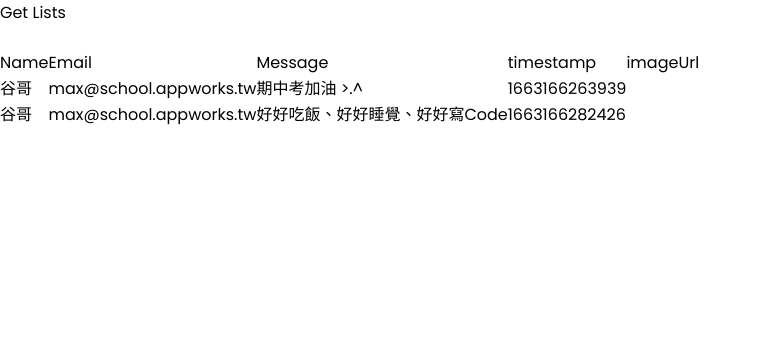
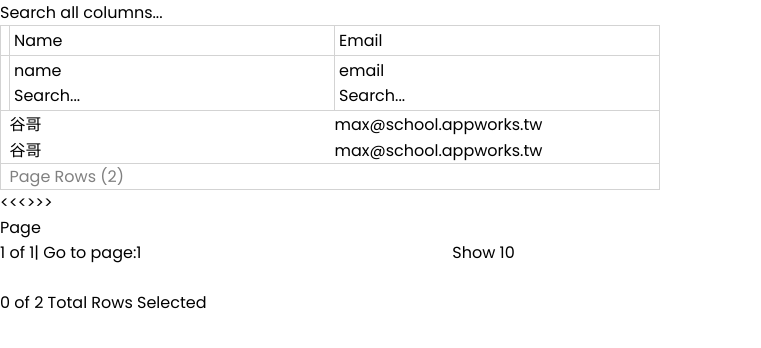
Before and after one commit to himyjan/Front-End-Class-Midterm, a React (Create React App) app: page /messages in a window 1280 px wide. Shown: the top 348 px of the page, without its empty margins (0-761 px from the left). Built offline with nearby package versions, Linux system fonts and the light colour scheme; data requests are answered from the project's data file.

Commit message:
add search

```diff
--- a/src/pages/Messages.tsx
+++ b/src/pages/Messages.tsx
@@ -1,36 +1,22 @@
 /* eslint-disable jsx-a11y/alt-text */
 import axios from 'axios';
-import { useEffect, useState } from 'react';
+import { useEffect, useMemo, useRef, useState } from 'react';
 import { Props } from '../types/styleComponentsType';
 import { Record } from '../types/JsonServerDataType';
 import {
-  createColumnHelper,
+  Column,
+  ColumnDef,
   flexRender,
   getCoreRowModel,
+  getFilteredRowModel,
+  getPaginationRowModel,
+  Table,
   useReactTable,
 } from '@tanstack/react-table';
 
-const columnHelper = createColumnHelper<Record>();
-
-const columns = [
-  columnHelper.accessor('name', {
-    header: () => <div>Name</div>,
-  }),
-  columnHelper.accessor('email', {
-    header: () => <div>Email</div>,
-  }),
-  columnHelper.accessor('message', {
-    header: () => <div>Message</div>,
-  }),
-  columnHelper.accessor('timestamp', {
-    header: () => <div>timestamp</div>,
-  }),
-  columnHelper.accessor('imageUrl', {
-    header: () => <div>imageUrl</div>,
-  }),
-];
 function Messages({ className }: Props) {
-  const [data, setData] = useState<Record[]>([]);
+  const [rowSelection, setRowSelection] = useState({});
+  const [globalFilter, setGlobalFilter] = useState('');
 
   const baseURL = 'http://localhost:3004/messages';
 
@@ -44,79 +30,284 @@ function Messages({ className }: Props) {
     getJsonServerRecord();
   }, []);
 
+  const columns = useMemo<ColumnDef<Record>[]>(
+    () => [
+      {
+        id: 'select',
+        header: ({ table }) => (
+          <IndeterminateCheckbox
+            {...{
+              checked: table.getIsAllRowsSelected(),
+              indeterminate: table.getIsSomeRowsSelected(),
+              onChange: table.getToggleAllRowsSelectedHandler(),
+            }}
+          />
+        ),
+        cell: ({ row }) => (
+          <div className="px-1">
+            <IndeterminateCheckbox
+              {...{
+                checked: row.getIsSelected(),
+                indeterminate: row.getIsSomeSelected(),
+                onChange: row.getToggleSelectedHandler(),
+              }}
+            />
+          </div>
+        ),
+      },
+      {
+        header: 'Name',
+        footer: (props) => props.column.id,
+        columns: [
+          {
+            accessorKey: 'name',
+            cell: (info) => info.getValue(),
+            footer: (props) => props.column.id,
+          },
+        ],
+      },
+      {
+        header: 'Email',
+        footer: (props) => props.column.id,
+        columns: [
+          {
+            accessorKey: 'email',
+            header: () => 'email',
+            footer: (props) => props.column.id,
+          },
+        ],
+      },
+    ],
+    []
+  );
+
+  const [data, setData] = useState<Record[]>([]);
+
   const table = useReactTable({
     data,
     columns,
+    state: {
+      rowSelection,
+    },
+    onRowSelectionChange: setRowSelection,
     getCoreRowModel: getCoreRowModel(),
+    getFilteredRowModel: getFilteredRowModel(),
+    getPaginationRowModel: getPaginationRowModel(),
+    debugTable: true,
   });
 
   return (
     <div className={className}>
-      <div className="container">
-        <div className="title-bar">
-          <button className="btn btn-primary" onClick={getJsonServerRecord}>
-            Get Lists
-          </button>
-          <div className="" />
+      <div className="p-2">
+        <div>
+          <input
+            value={globalFilter ?? ''}
+            onChange={(e) => setGlobalFilter(e.target.value)}
+            className="p-2 font-lg shadow border border-block"
+            placeholder="Search all columns..."
+          />
         </div>
-        <br />
-
-        <div className="p-2">
+        <div className="h-2" />
         <table>
           <thead>
             {table.getHeaderGroups().map((headerGroup) => (
               <tr key={headerGroup.id}>
-                  {headerGroup.headers.map((header) => (
-                    <th key={header.id}>
-                      {header.isPlaceholder
-                        ? null
-                        : flexRender(
+                {headerGroup.headers.map((header) => {
+                  return (
+                    <th key={header.id} colSpan={header.colSpan}>
+                      {header.isPlaceholder ? null : (
+                        <>
+                          {flexRender(
                             header.column.columnDef.header,
                             header.getContext()
                           )}
+                          {header.column.getCanFilter() ? (
+                            <div>
+                              <Filter column={header.column} table={table} />
+                            </div>
+                          ) : null}
+                        </>
+                      )}
                     </th>
-                  ))}
+                  );
+                })}
               </tr>
             ))}
           </thead>
           <tbody>
-              {table.getRowModel().rows.map((row) => (
+            {table.getRowModel().rows.map((row) => {
+              return (
                 <tr key={row.id}>
-                  {row.getVisibleCells().map((cell) => (
+                  {row.getVisibleCells().map((cell) => {
+                    return (
                       <td key={cell.id}>
                         {flexRender(
                           cell.column.columnDef.cell,
                           cell.getContext()
                         )}
                       </td>
-                  ))}
+                    );
+                  })}
                 </tr>
-              ))}
+              );
+            })}
           </tbody>
           <tfoot>
-              {table.getFooterGroups().map((footerGroup) => (
-                <tr key={footerGroup.id}>
-                  {footerGroup.headers.map((header) => (
-                    <th key={header.id}>
-                      {header.isPlaceholder
-                        ? null
-                        : flexRender(
-                            header.column.columnDef.footer,
-                            header.getContext()
-                          )}
-                    </th>
-                  ))}
+            <tr>
+              <td className="p-1">
+                <IndeterminateCheckbox
+                  {...{
+                    checked: table.getIsAllPageRowsSelected(),
+                    indeterminate: table.getIsSomePageRowsSelected(),
+                    onChange: table.getToggleAllPageRowsSelectedHandler(),
+                  }}
+                />
+              </td>
+              <td colSpan={20}>
+                Page Rows ({table.getRowModel().rows.length})
+              </td>
             </tr>
-              ))}
           </tfoot>
         </table>
-          <div className="h-4" />
-          {/* <button onClick={() => rerender()} className="border p-2">
-            Rerender
-          </button> */}
+        <div className="h-2" />
+        <div className="flex items-center gap-2">
+          <button
+            className="border rounded p-1"
+            onClick={() => table.setPageIndex(0)}
+            disabled={!table.getCanPreviousPage()}
+          >
+            {'<<'}
+          </button>
+          <button
+            className="border rounded p-1"
+            onClick={() => table.previousPage()}
+            disabled={!table.getCanPreviousPage()}
+          >
+            {'<'}
+          </button>
+          <button
+            className="border rounded p-1"
+            onClick={() => table.nextPage()}
+            disabled={!table.getCanNextPage()}
+          >
+            {'>'}
+          </button>
+          <button
+            className="border rounded p-1"
+            onClick={() => table.setPageIndex(table.getPageCount() - 1)}
+            disabled={!table.getCanNextPage()}
+          >
+            {'>>'}
+          </button>
+          <span className="flex items-center gap-1">
+            <div>Page</div>
+            <strong>
+              {table.getState().pagination.pageIndex + 1} of{' '}
+              {table.getPageCount()}
+            </strong>
+          </span>
+          <span className="flex items-center gap-1">
+            | Go to page:
+            <input
+              type="number"
+              defaultValue={table.getState().pagination.pageIndex + 1}
+              onChange={(e) => {
+                const page = e.target.value ? Number(e.target.value) - 1 : 0;
+                table.setPageIndex(page);
+              }}
+              className="border p-1 rounded w-16"
+            />
+          </span>
+          <select
+            value={table.getState().pagination.pageSize}
+            onChange={(e) => {
+              table.setPageSize(Number(e.target.value));
+            }}
+          >
+            {[10, 20, 30, 40, 50].map((pageSize) => (
+              <option key={pageSize} value={pageSize}>
+                Show {pageSize}
+              </option>
+            ))}
+          </select>
+        </div>
+        <br />
+        <div>
+          {Object.keys(rowSelection).length} of{' '}
+          {table.getPreFilteredRowModel().rows.length} Total Rows Selected
         </div>
       </div>
     </div>
   );
 }
+
+function Filter({
+  column,
+  table,
+}: {
+  column: Column<any, any>;
+  table: Table<any>;
+}) {
+  const firstValue = table
+    .getPreFilteredRowModel()
+    .flatRows[0]?.getValue(column.id);
+
+  return typeof firstValue === 'number' ? (
+    <div className="flex space-x-2">
+      <input
+        type="number"
+        value={((column.getFilterValue() as any)?.[0] ?? '') as string}
+        onChange={(e) =>
+          column.setFilterValue((old: any) => [e.target.value, old?.[1]])
+        }
+        placeholder={`Min`}
+        className="w-24 border shadow rounded"
+      />
+      <input
+        type="number"
+        value={((column.getFilterValue() as any)?.[1] ?? '') as string}
+        onChange={(e) =>
+          column.setFilterValue((old: any) => [old?.[0], e.target.value])
+        }
+        placeholder={`Max`}
+        className="w-24 border shadow rounded"
+      />
+    </div>
+  ) : (
+    <input
+      type="text"
+      value={(column.getFilterValue() ?? '') as string}
+      onChange={(e) => column.setFilterValue(e.target.value)}
+      placeholder={`Search...`}
+      className="w-36 border shadow rounded"
+    />
+  );
+}
+
+function IndeterminateCheckbox({
+  indeterminate,
+  className = '',
+  ...rest
+}: {
+  indeterminate?: boolean;
+  className?: string;
+}) {
+  const ref = useRef<HTMLInputElement>(null!);
+
+  // useEffect(() => {
+  //   if (typeof indeterminate === 'boolean') {
+  //     ref.current.indeterminate = !rest['checked'] && indeterminate;
+  //   }
+  // }, [ref, indeterminate]);
+
+  return (
+    <input
+      type="checkbox"
+      ref={ref}
+      className={className + ' cursor-pointer'}
+      {...rest}
+    />
+  );
+}
+
 export default Messages;
--- a/src/styledComponents/Messages.style.tsx
+++ b/src/styledComponents/Messages.style.tsx
@@ -2,6 +2,28 @@ import styled from 'styled-components';
 import mediaQuery from './mediaQuery';
 import Messages from '../pages/Messages';
 
-const HomeStyledComponents = styled(Messages)``;
+const HomeStyledComponents = styled(Messages)`
+  table {
+    border: 1px solid lightgray;
+  }
+
+  tbody {
+    border-bottom: 1px solid lightgray;
+  }
+
+  th {
+    border-bottom: 1px solid lightgray;
+    border-right: 1px solid lightgray;
+    padding: 2px 4px;
+  }
+
+  tfoot {
+    color: gray;
+  }
+
+  tfoot th {
+    font-weight: normal;
+  }
+`;
 
 export default HomeStyledComponents;
```
Also changed, not shown: 1 other file (tests, documents, lock files or other folders). Lines whose indentation alone changed are shown as unchanged.
